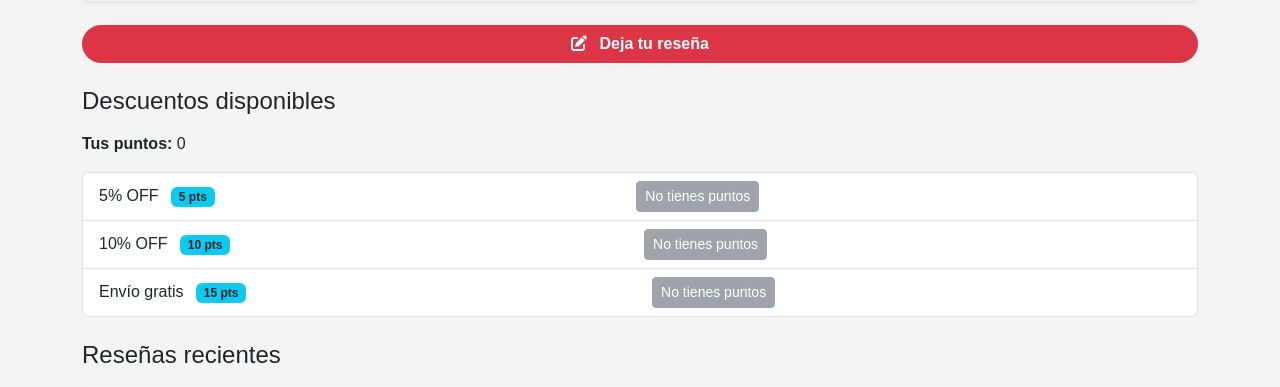
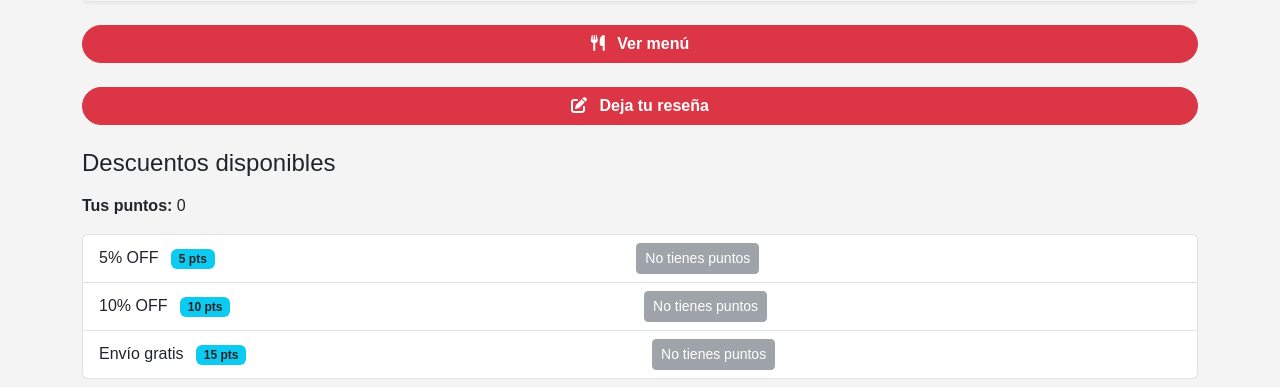
Before and after one commit to acjimenezC/Dely, a Django app: page /business/1/ in a window 1280 px wide. Shown: the part 1002-1389 px from the top of the page. Run offline with Django 5.2, Linux system fonts and the light colour scheme; data comes from the database, SQL or seed files in the repository; both versions use the stored data as it was after the commit.

Commit message:
Boton ver menu y analisis de restaurante añadido

```diff
--- a/dely/appdely/templates/appdely/business_detail.html
+++ b/dely/appdely/templates/appdely/business_detail.html
@@ -88,9 +88,9 @@
         </div>
 
         <!-- ✅ Botón de menú  -->
-        {% if business.menu_link %}
+        {% if business.menu_url %}
             <div class="mb-4">
-                <a href="{{ business.menu_link }}" target="_blank" class="btn btn-danger w-100" style="border-radius:30px; font-weight:600;">
+                <a href="{{ business.menu_url }}" target="_blank" class="btn btn-danger w-100" style="border-radius:30px; font-weight:600;">
                     <i class="fa-solid fa-utensils me-2"></i> Ver menú
                 </a>
             </div>
```
Also changed, not shown: dely/db.sqlite3.
